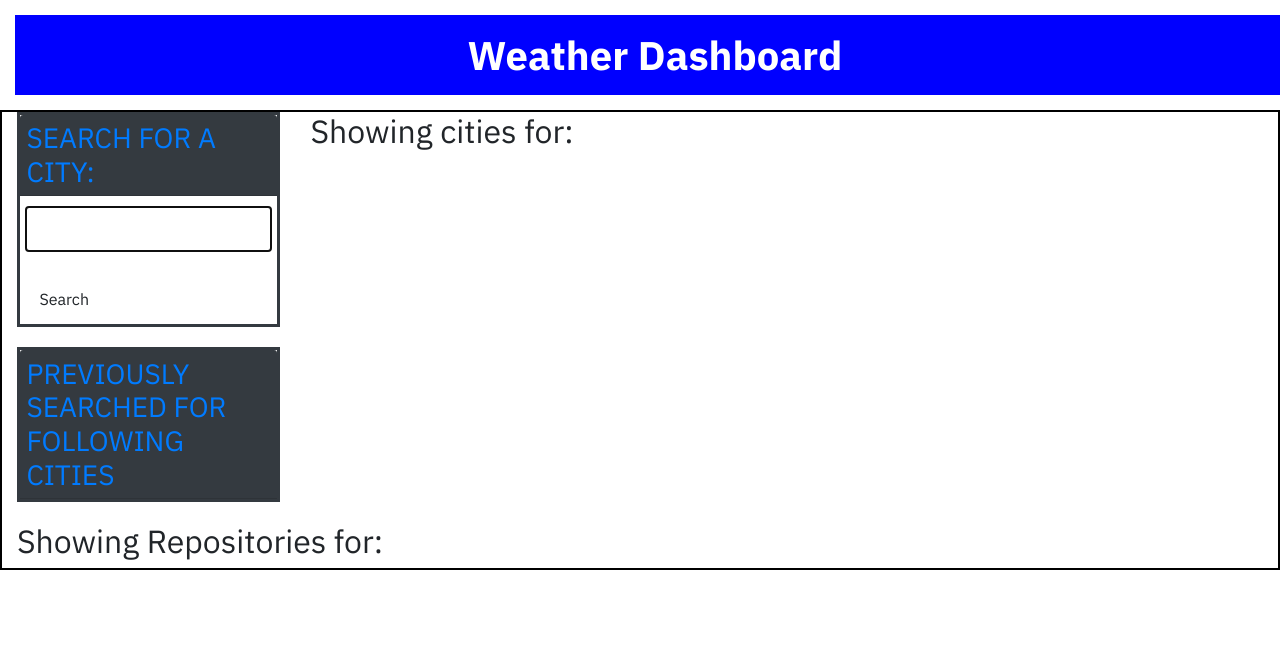
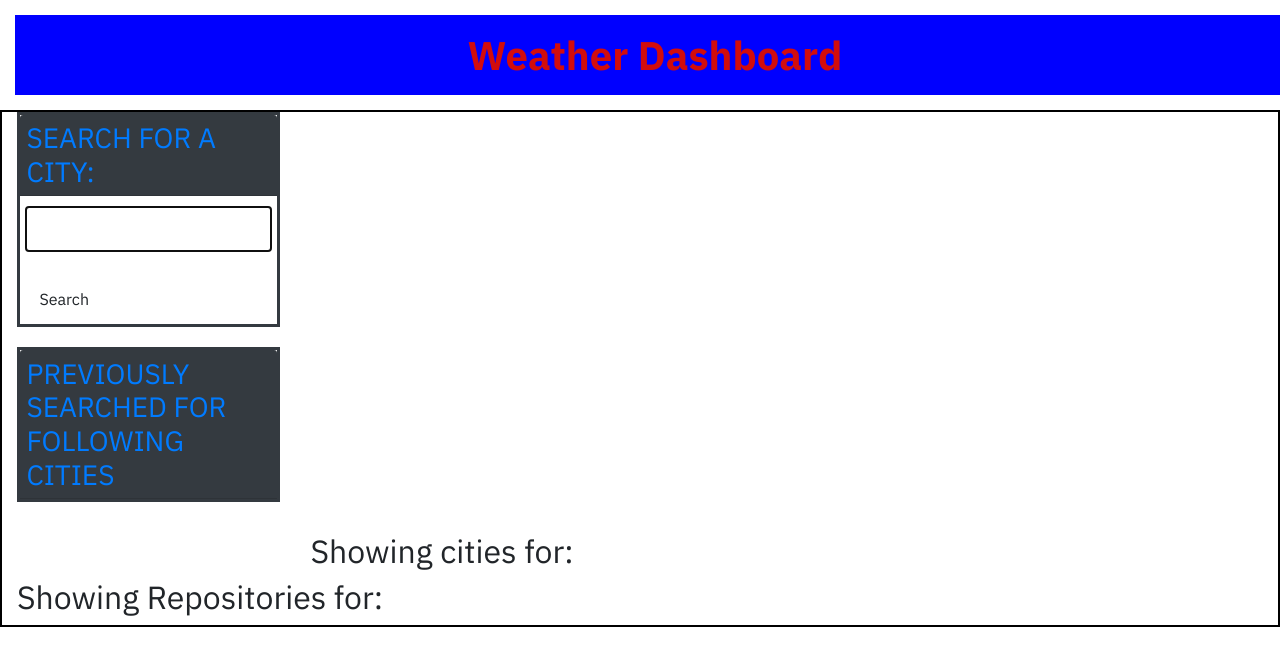
Before and after one commit to Anu-Saini/quiz, a plain HTML site: page 02-Challenge/index.html in a window 1280 px wide. Drawn offline with nearby package versions, Linux system fonts and the light colour scheme.

Commit message:
investigate

```diff
--- a/02-Challenge/Style.css
+++ b/02-Challenge/Style.css
@@ -18,7 +18,7 @@
       h1 {
         font-weight: 700;
         margin: 0;
-        color: white;
+        color: rgb(210, 12, 12);
         line-height: 1.25;
       }
       .hero {
@@ -31,11 +31,13 @@
         display: flex;
       }
 
-#location{width:100%;
+#maincard{width:100%;
   height: 400px;
  font-size: 25px;
  padding:25px;
  margin:10px
+;
+color: black;
 }
 ul {
   list-style-type: none;
--- a/02-Challenge/index.html
+++ b/02-Challenge/index.html
@@ -35,7 +35,7 @@
                     </div>
                   </div>
                   <section class="col-9">
-                        <div id="maincard" class="card-A">
+                        <div id="maincard" >
 
 
 
@@ -57,7 +57,7 @@
                             <div class="col-2 custom-card" id="day4">
 
                             </div>
-                            <div class="col-2 custom-card" id=day5">
+                            <div class="col-2 custom-card" id="day5">
 
                             </div>
 
```
Also changed, not shown: 02-Challenge/script.js (+10 -11 lines).
